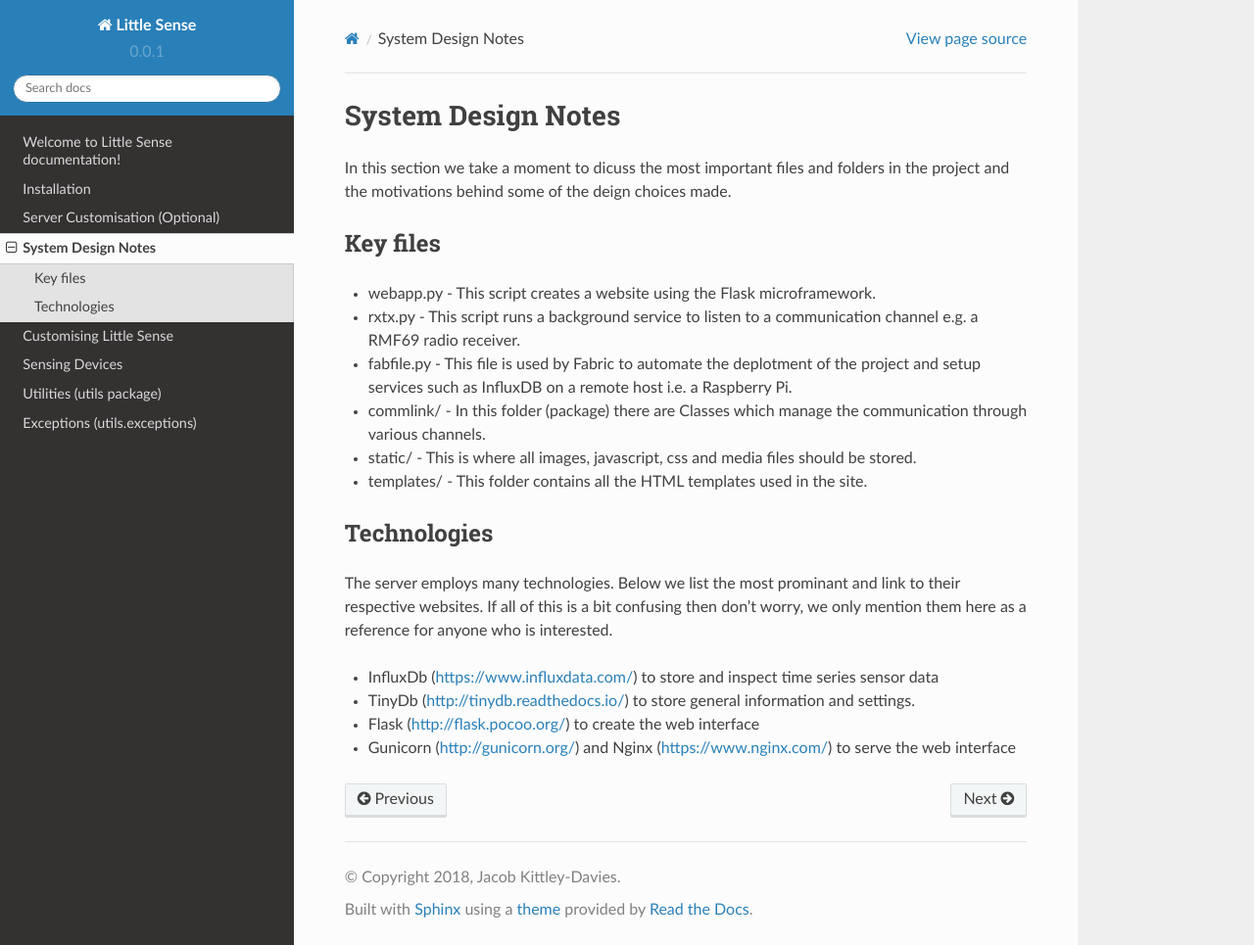
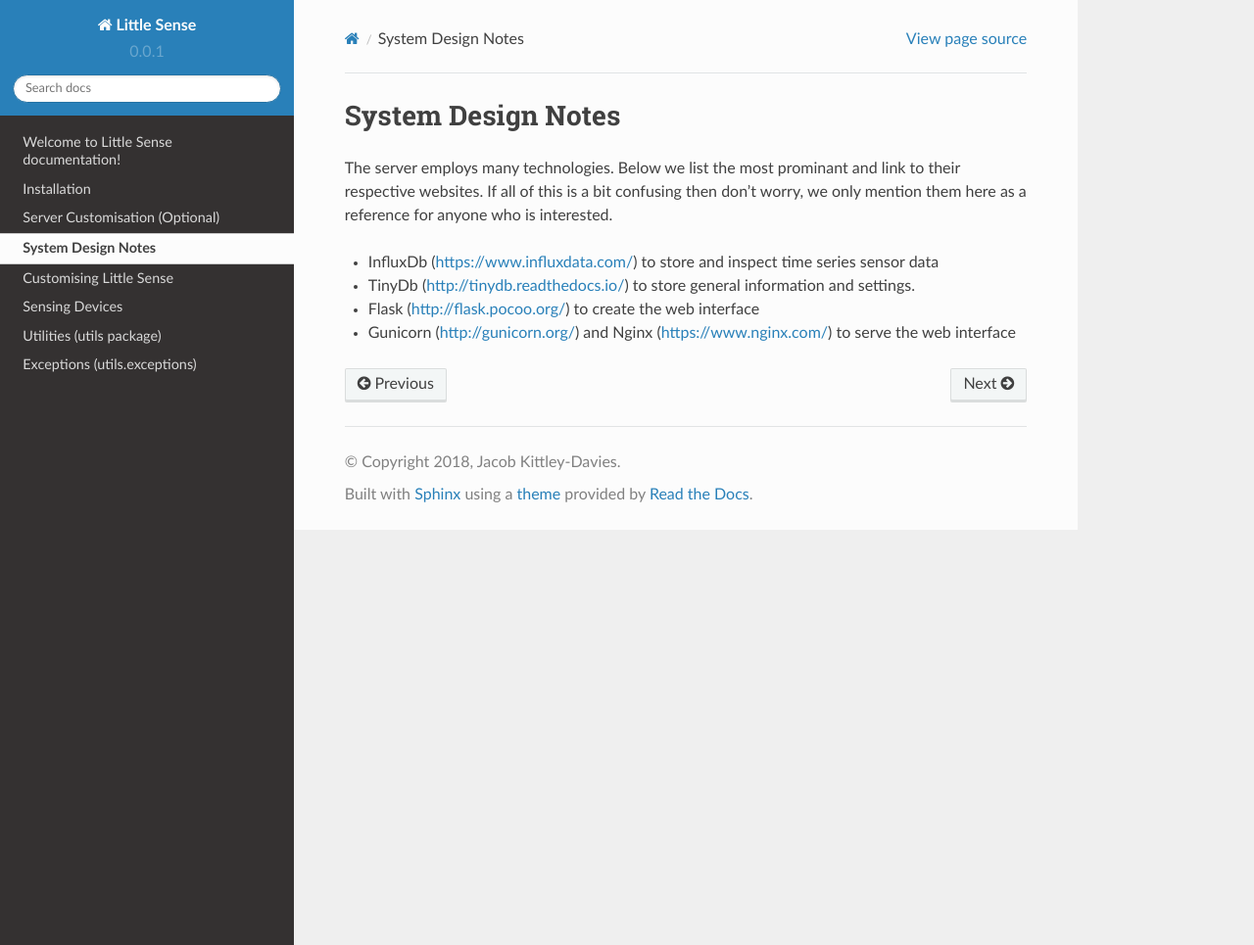
Before and after one commit to jkittley/LittleSense, a Sphinx documentation site: the page built from docs/source/server_about.rst, in a window 1280 px wide and 965 px high. Shown: the whole window at 98% size. Built offline with Sphinx 7.4.7 and the Read the Docs theme 2.0.0, drawn with Linux system fonts in a browser that asks for light colours; pages that are not in the unit, such as notebooks, are missing from menus.

Commit message:
Typos fixed

````diff
--- a/docs/source/server_about.rst
+++ b/docs/source/server_about.rst
@@ -2,19 +2,6 @@
 
 System Design Notes
 ===================
-In this section we take a moment to dicuss the most important files and folders in the project and the motivations behind some of the deign choices made.
-
-Key files
-^^^^^^^^^
-- webapp.py - This script creates a website using the Flask microframework.
-- rxtx.py - This script runs a background service to  listen to a communication channel e.g. a RMF69 radio receiver.
-- fabfile.py - This file is used by Fabric to automate the deplotment of the project and setup services such as InfluxDB on a remote host i.e. a Raspberry Pi.
-- commlink/ - In this folder (package) there are Classes which manage the communication through various channels.
-- static/ - This is where all images, javascript, css and media files should be stored.
-- templates/ - This folder contains all the HTML templates used in the site.
-
-Technologies
-^^^^^^^^^^^^
 The server employs many technologies. Below we list the most prominant and link to their respective websites. If all of this is a bit confusing then don’t worry, we only mention them here as a reference for anyone who is interested.
 
 - InfluxDb (https://www.influxdata.com/) to store and inspect time series sensor data
--- a/docs/source/server_extra.rst
+++ b/docs/source/server_extra.rst
@@ -17,12 +17,11 @@ To create an ssh key open command prompt on your local machine and:
     * On Windows: Run ```dir /c/Users/<YOUR_USERNAME>/```
     * On Linux: Run ```ls ~/.ssh```
 
-You should see two the following files "id_rsa"  "id_rsa.pub" among others. Important! "id_rsa" is private, do NOT copy this anywhwere! The "id_rsa.pub" file is one you transfer to other machines.
+You should see the following files: "id_rsa" and "id_rsa.pub" among others. Important! "id_rsa" is private, do NOT copy this anywhwere! The "id_rsa.pub" file is one you transfer to other machines.
 
-5. Set the PUBLIC_SSH_KEY variable in the settings file to "~/.ssh/id_rsa.pub" for Mac and Linux users and "/c/Users/<YOUR_USERNAME>/" for Windows.
+5. Set the PUBLIC_SSH_KEY variable in the settings file to "/Users/<YOUR_USERNAME>/.ssh/id_rsa.pub" for Mac and Linux users and "/c/Users/<YOUR_USERNAME>/" for Windows.
 
 If you have not run the initial intall on the Pi yet then stop here. The SSH key will be added when the install begins. If you have already initialised the PI then run the following command: ```fab add_ssh_key -H littlesense.local```
-
 
 
 Changing the .local Address
````
Also changed, not shown: docs/source/server_install.rst (+2 -5 lines).
